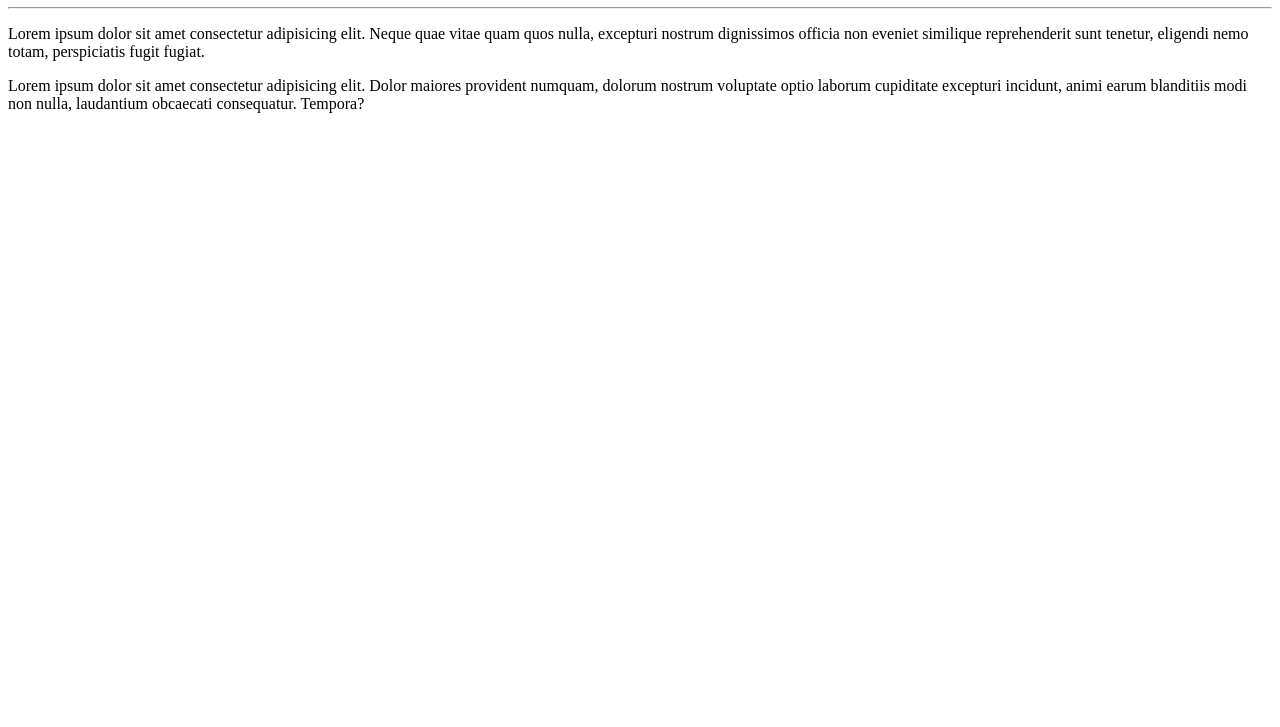
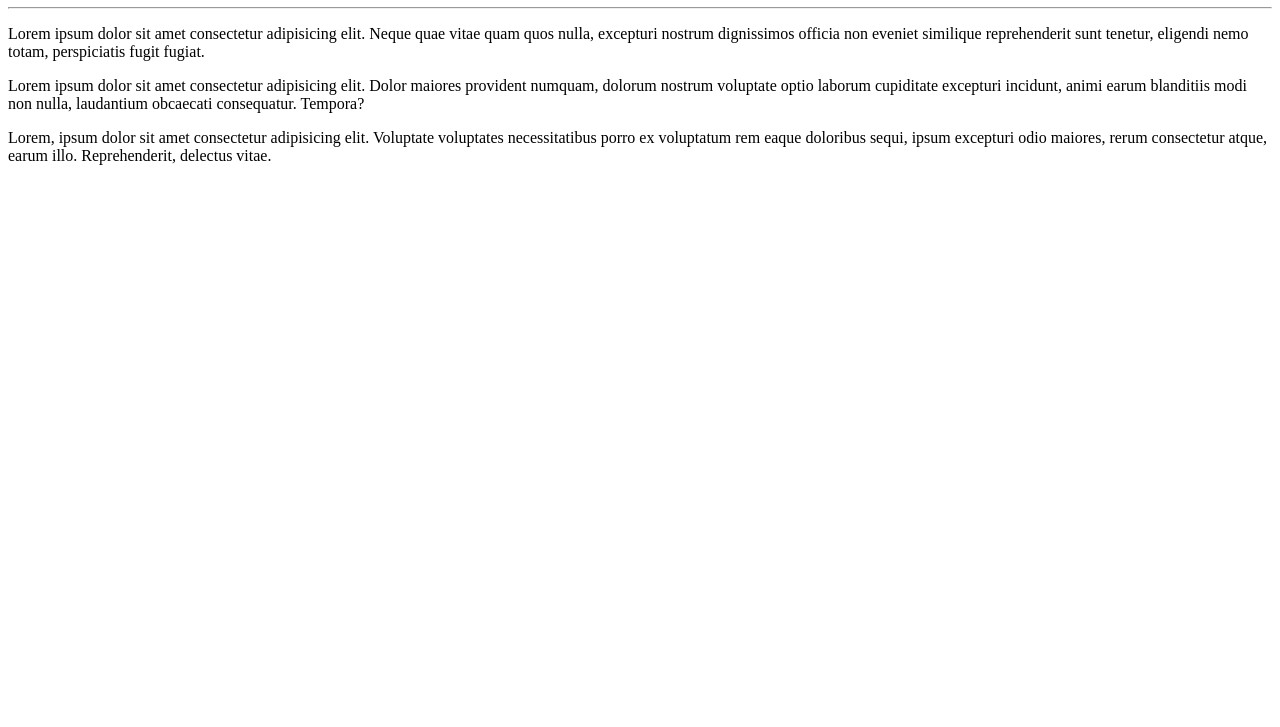
Before and after one commit to hgatoma/Ola-mundo, a plain HTML site: page site-exemplo/index.html in a window 1280 px wide. Shown: the part 73-800 px from the top of the page. Drawn offline with Linux system fonts and the light colour scheme.

Commit message:
nova atualizacao

```diff
--- a/site-exemplo/index.html
+++ b/site-exemplo/index.html
@@ -12,5 +12,7 @@
     <p>Lorem ipsum dolor sit amet consectetur adipisicing elit. Neque quae vitae quam quos nulla, excepturi nostrum dignissimos officia non eveniet similique reprehenderit sunt tenetur, eligendi nemo totam, perspiciatis fugit fugiat.</p>
 
     <p>Lorem ipsum dolor sit amet consectetur adipisicing elit. Dolor maiores provident numquam, dolorum nostrum voluptate optio laborum cupiditate excepturi incidunt, animi earum blanditiis modi non nulla, laudantium obcaecati consequatur. Tempora?</p>
+
+    <p>Lorem, ipsum dolor sit amet consectetur adipisicing elit. Voluptate voluptates necessitatibus porro ex voluptatum rem eaque doloribus sequi, ipsum excepturi odio maiores, rerum consectetur atque, earum illo. Reprehenderit, delectus vitae.</p>
 </body>
 </html>
```
